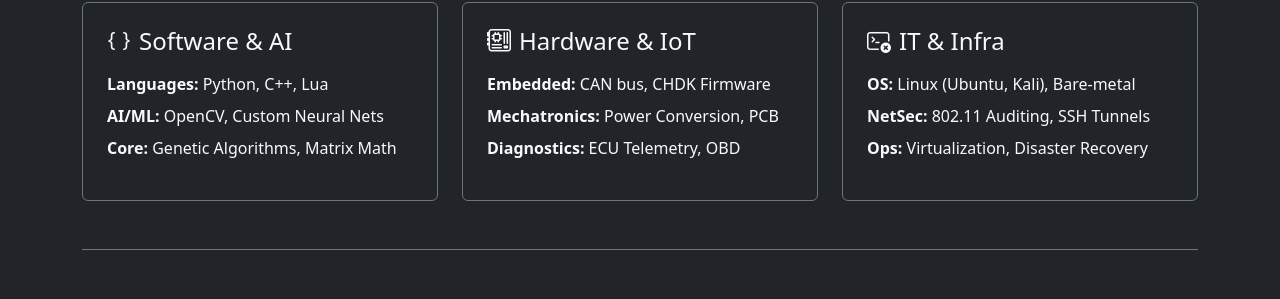
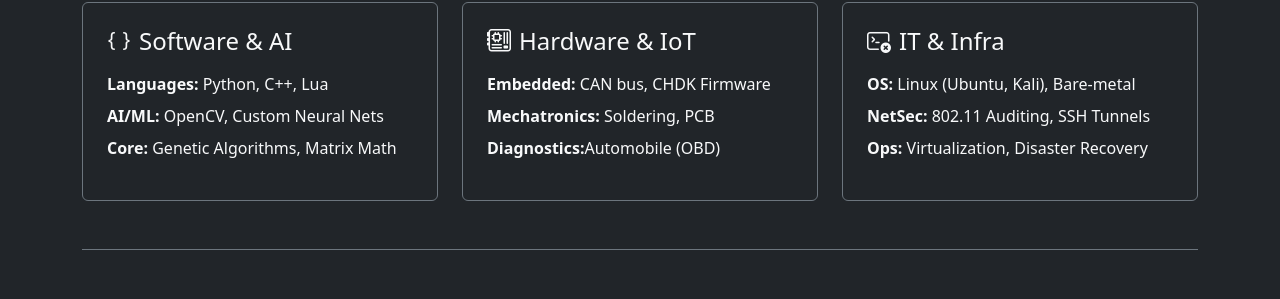
Before and after one commit to CodeRSTech/coderstech.github.io, a Jekyll site: the page built from index.md, in a window 1280 px wide. Shown: the part 506-805 px from the top of the page. Built offline with Jekyll 4.4.1, drawn with Linux system fonts in a browser that asks for light colours.

Commit message:
Update index.md

```diff
--- a/index.md
+++ b/index.md
@@ -40,8 +40,8 @@ permalink: /
       <h4 class="text-light mb-3"><i class="bi bi-motherboard me-2"></i>Hardware & IoT</h4>
       <ul class=" list-unstyled">
         <li class="mb-2"><strong class="text-light">Embedded:</strong> CAN bus, CHDK Firmware</li>
-        <li class="mb-2"><strong class="text-light">Mechatronics:</strong> Power Conversion, PCB</li>
-        <li class="mb-2"><strong class="text-light">Diagnostics:</strong> ECU Telemetry, OBD</li>
+        <li class="mb-2"><strong class="text-light">Mechatronics:</strong> Soldering, PCB</li>
+        <li class="mb-2"><strong class="text-light">Diagnostics:</strong>Automobile (OBD)</li>
       </ul>
     </div>
   </div>
```
